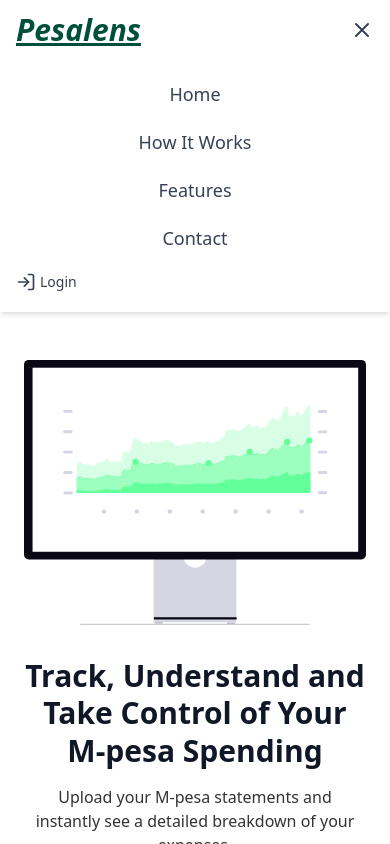
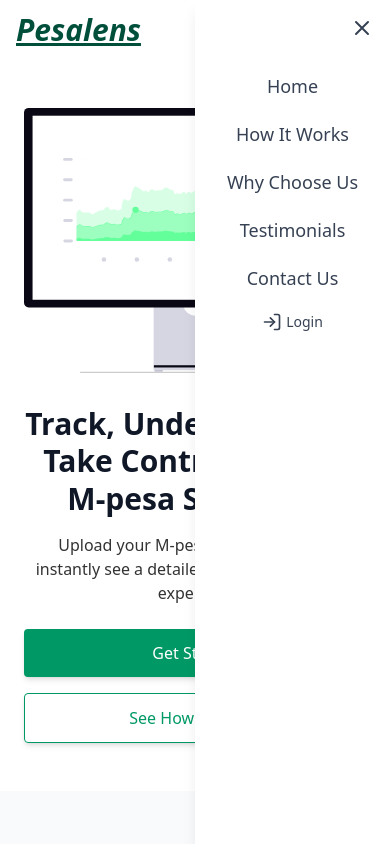
Before and after one commit to samuelkaranja/pesalens, a React (Vite) app: page / in a window 390 px wide. Both pictures are taken after a click on the button 362 px from the left and 30 px from the top of the page. Shown: the top 844 px of the page. Built offline with nearby package versions, Linux system fonts and the light colour scheme.

Commit message:
Redesigned the navbar in mobile view mode

```diff
--- a/src/components/Navbar/Navbar.tsx
+++ b/src/components/Navbar/Navbar.tsx
@@ -8,20 +8,42 @@ const Navbar: React.FC = () => {
   const [hasShadow, setHasShadow] = useState(false);
 
   useEffect(() => {
-    const handleScroll = () => {
-      if (window.scrollY > 0) {
-        setHasShadow(true);
-      } else {
-        setHasShadow(false);
-      }
-    };
-
+    const handleScroll = () => setHasShadow(window.scrollY > 0);
     window.addEventListener("scroll", handleScroll);
-
     return () => window.removeEventListener("scroll", handleScroll);
   }, []);
 
+  const navLinks = [
+    { label: "Home", href: "/", type: "link" },
+    {
+      label: "How It Works",
+      href: "#how-it-works",
+      type: "scroll",
+      section: "how-it-works",
+    },
+    {
+      label: "Why Choose Us",
+      href: "#why-choose-us",
+      type: "scroll",
+      section: "why-choose-us",
+    },
+    {
+      label: "Testimonials",
+      href: "#testimonials",
+      type: "scroll",
+      section: "testimonials",
+    },
+    {
+      label: "Contact Us",
+      href: "#contact",
+      type: "scroll",
+      section: "footer",
+    },
+  ];
+
   return (
+    <>
+      {/* Navbar */}
       <nav
         className={`bg-white w-full z-50 sticky top-0 left-0 transition-shadow duration-300 ${
           hasShadow ? "shadow" : ""
@@ -38,46 +60,30 @@ const Navbar: React.FC = () => {
 
           {/* Desktop Links */}
           <ul className="hidden md:flex items-center space-x-6 text-gray-700 font-small">
-          <li>
+            {navLinks.map((link) =>
+              link.type === "link" ? (
+                <li key={link.label}>
                   <Link
-              to="/"
+                    to={link.href}
                     className="hover:text-emerald-700 hover:underline text-sm"
                   >
-              Home
+                    {link.label}
                   </Link>
                 </li>
-          <li onClick={() => scrollToSection("how-it-works")}>
+              ) : (
+                <li
+                  key={link.label}
+                  onClick={() => scrollToSection(link.section!)}
+                >
                   <a
-              href="#how-it-works"
+                    href={link.href}
                     className="hover:text-emerald-700 hover:underline text-sm"
                   >
-              How It Works
+                    {link.label}
                   </a>
                 </li>
-          <li onClick={() => scrollToSection("why-choose-us")}>
-            <a
-              href="#why-choose-us"
-              className="hover:text-emerald-700 hover:underline text-sm"
-            >
-              Why Choose Us
-            </a>
-          </li>
-          <li onClick={() => scrollToSection("testimonials")}>
-            <a
-              href="#testimonials"
-              className="hover:text-emerald-700 hover:underline text-sm"
-            >
-              Testimonials
-            </a>
-          </li>
-          <li onClick={() => scrollToSection("footer")}>
-            <a
-              href="#contact"
-              className="hover:text-emerald-700 hover:underline text-sm"
-            >
-              Contact Us
-            </a>
-          </li>
+              )
+            )}
             <li>
               <Link
                 to="/login"
@@ -91,12 +97,50 @@ const Navbar: React.FC = () => {
 
           {/* Mobile Menu Button */}
           <button
-          className="md:hidden text-gray-700 focus:outline-none"
+            className="md:hidden text-gray-700 focus:outline-none z-50"
             onClick={() => setIsOpen(!isOpen)}
           >
-          {isOpen ? (
             <svg
               className="w-6 h-6"
+              fill="none"
+              stroke="currentColor"
+              strokeWidth="2"
+              viewBox="0 0 24 24"
+            >
+              <path
+                strokeLinecap="round"
+                strokeLinejoin="round"
+                d={
+                  isOpen
+                    ? "M6 18L18 6M6 6l12 12" // Close icon
+                    : "M4 6h16M4 12h16m-7 6h7" // Hamburger icon
+                }
+              />
+            </svg>
+          </button>
+        </div>
+      </nav>
+
+      {/* Overlay */}
+      {isOpen && (
+        <div
+          className="fixed inset-0 bg-transparent bg-opacity-10 z-40 md:hidden"
+          onClick={() => setIsOpen(false)}
+        />
+      )}
+
+      {/* Slide-in Mobile Menu */}
+      <div
+        className={`fixed top-0 right-0 h-full bg-white shadow-lg transform transition-transform duration-300 ease-in-out md:hidden z-50
+    w-1/2
+    ${isOpen ? "translate-x-0" : "translate-x-full"}
+  `}
+      >
+        {/* Close Button inside menu */}
+        <div className="flex justify-end p-4">
+          <button onClick={() => setIsOpen(false)}>
+            <svg
+              className="w-6 h-6 text-gray-700"
               fill="none"
               stroke="currentColor"
               strokeWidth="2"
@@ -108,52 +152,32 @@ const Navbar: React.FC = () => {
                 d="M6 18L18 6M6 6l12 12"
               />
             </svg>
-          ) : (
-            <svg
-              className="w-6 h-6"
-              fill="none"
-              stroke="currentColor"
-              strokeWidth="2"
-              viewBox="0 0 24 24"
-            >
-              <path
-                strokeLinecap="round"
-                strokeLinejoin="round"
-                d="M4 6h16M4 12h16m-7 6h7"
-              />
-            </svg>
-          )}
           </button>
         </div>
 
-      {/* Mobile Dropdown Menu */}
-      {isOpen && (
-        <div className="md:hidden bg-white shadow-md">
-          <ul className="space-y-5 px-4 py-5 text-gray-700 font-medium text-center">
-            <li>
-              <a href="#home" className="block text-lg">
-                Home
+        {/* Mobile Menu Links */}
+        <ul className="space-y-5 px-4 py-4 text-gray-700 font-medium text-center">
+          {navLinks.map((link) => (
+            <li key={link.label} onClick={() => setIsOpen(false)}>
+              {link.type === "link" ? (
+                <Link to={link.href} className="block text-lg">
+                  {link.label}
+                </Link>
+              ) : (
+                <a
+                  href={link.href}
+                  onClick={() => scrollToSection(link.section!)}
+                  className="block text-lg"
+                >
+                  {link.label}
                 </a>
+              )}
             </li>
-            <li>
-              <a href="#how" className="block text-lg">
-                How It Works
-              </a>
-            </li>
-            <li>
-              <a href="#features" className="block text-lg">
-                Features
-              </a>
-            </li>
-            <li>
-              <a href="#contact" className="block text-lg">
-                Contact
-              </a>
-            </li>
-            <li>
+          ))}
+          <li onClick={() => setIsOpen(false)}>
             <Link
               to="/login"
-                className="flex items-center space-x-1 hover:text-emerald-700 text-sm"
+              className="flex items-center justify-center space-x-1 hover:text-emerald-700 text-sm"
             >
               <FiLogIn className="w-5 h-5" />
               <span>Login</span>
@@ -161,8 +185,7 @@ const Navbar: React.FC = () => {
           </li>
         </ul>
       </div>
-      )}
-    </nav>
+    </>
   );
 };
 
```
Lines whose indentation alone changed are shown as unchanged.
